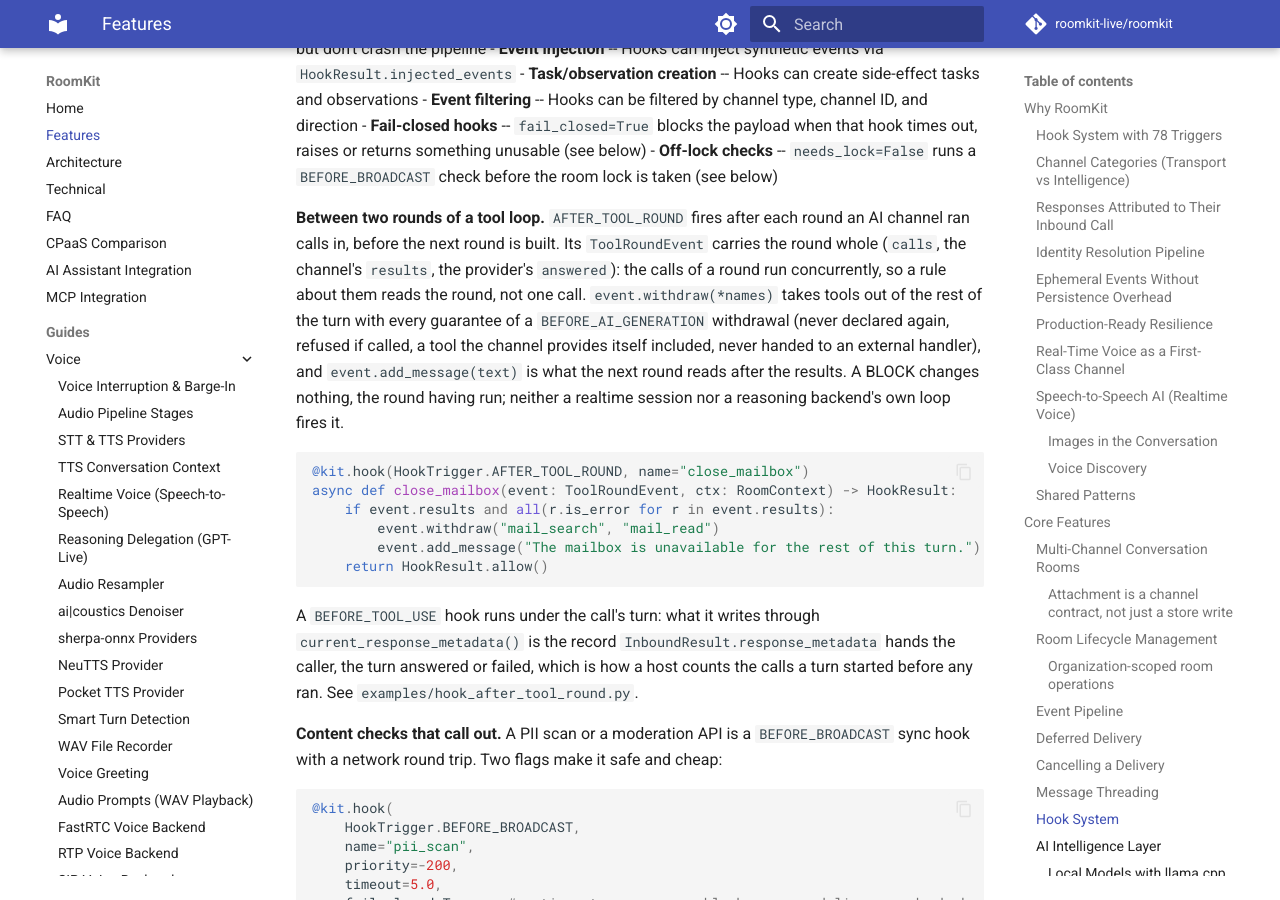
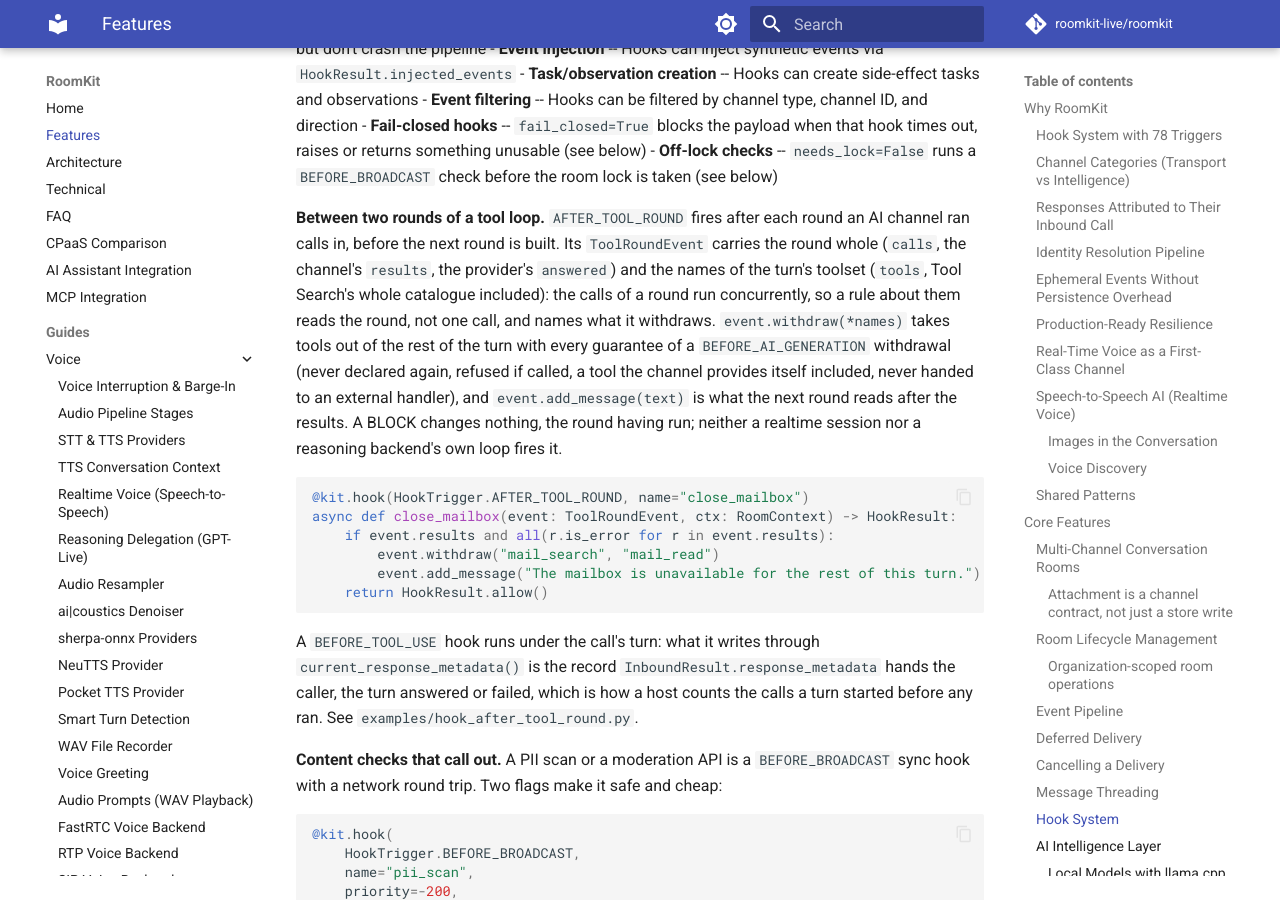
Before and after one commit to roomkit-live/roomkit-docs, an MkDocs documentation site: the page built from docs/features.md, in a window 1280 px wide and 900 px high, scrolled down 13761 px. Built offline with MkDocs 1.6.1 and Material for MkDocs 9.7.7, drawn with Linux system fonts in a browser that asks for light colours; comment, search, counter and statistics services are not loaded.

Commit message:
docs(features): an AFTER_TOOL_ROUND event names the turn's toolset (RMK-409)

```diff
--- a/docs/features.md
+++ b/docs/features.md
@@ -474,8 +474,9 @@ Hook features:
 **Between two rounds of a tool loop.** `AFTER_TOOL_ROUND` fires after each
 round an AI channel ran calls in, before the next round is built. Its
 `ToolRoundEvent` carries the round whole (`calls`, the channel's `results`,
-the provider's `answered`): the calls of a round run concurrently, so a rule
-about them reads the round, not one call. `event.withdraw(*names)` takes tools
+the provider's `answered`) and the names of the turn's toolset (`tools`, Tool
+Search's whole catalogue included): the calls of a round run concurrently, so
+a rule about them reads the round, not one call, and names what it withdraws. `event.withdraw(*names)` takes tools
 out of the rest of the turn with every guarantee of a `BEFORE_AI_GENERATION`
 withdrawal (never declared again, refused if called, a tool the channel
 provides itself included, never handed to an external handler), and
```
